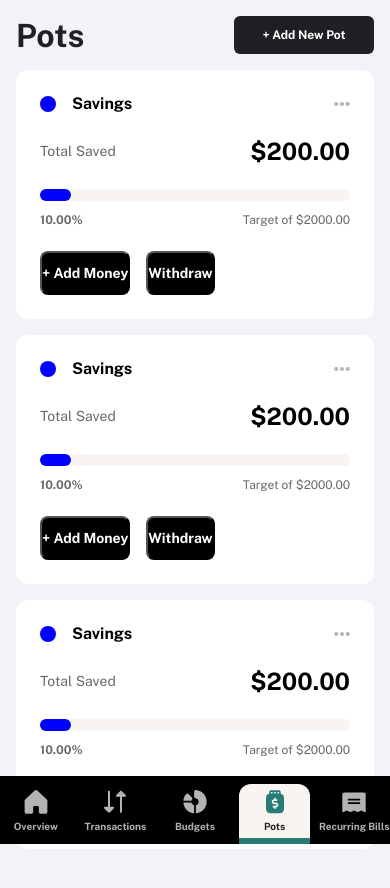
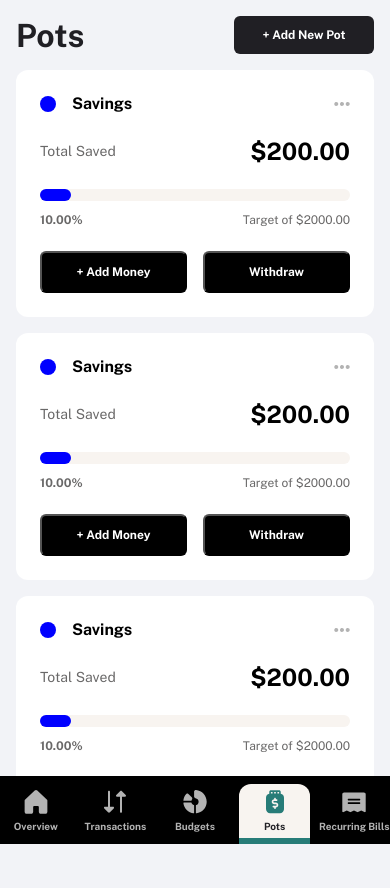
Before and after one commit to kwe92/personal-finance-app, a React (Create React App) app: page /home/Pots in a window 390 px wide. Shown: the top 888 px of the page. Built offline with nearby package versions, Linux system fonts and the light colour scheme.

Commit message:
refact: added responsiveness to button

```diff
--- a/src/features/shared/components/css/main_button.css
+++ b/src/features/shared/components/css/main_button.css
@@ -1,4 +1,6 @@
 .main-button {
+    width: 100%;
+    height: 52px;
     background-color: black;
     color: white;
     border-radius: 8px;
@@ -8,3 +10,11 @@
     font-size: 14px;
     font-weight: bold;
 }
+
+@media(max-width:600px){
+    .main-button {
+        height: 42px;
+        font-size: 12px;
+        border-radius: 6px;
+    }
+}
```
